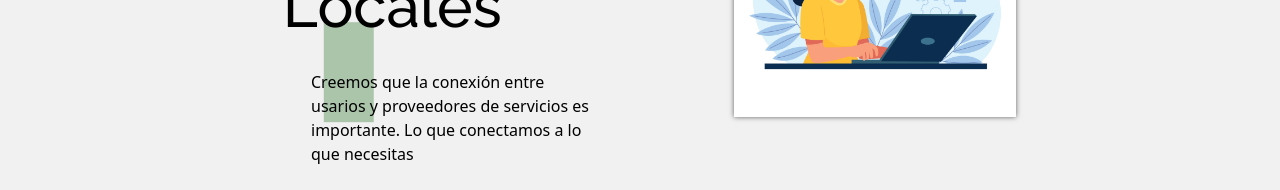
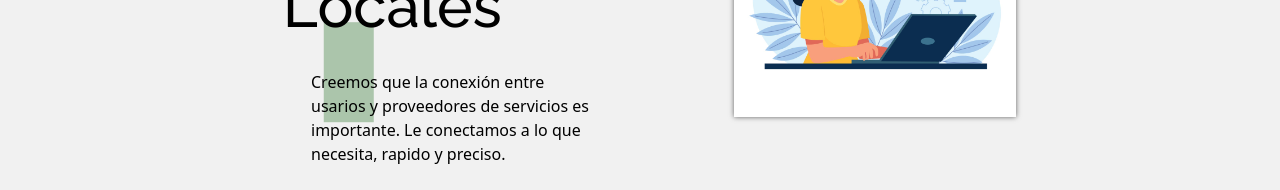
Before and after one commit to lhosorioq/servicioslocales, a React (Create React App) app in the folder client/: page / in a window 1280 px wide. Shown: the part 261-451 px from the top of the page. Built offline with nearby package versions, Linux system fonts and the light colour scheme; no server answers.

Commit message:
Cambio mensaje Home

```diff
--- a/client/src/components/Home/Home.jsx
+++ b/client/src/components/Home/Home.jsx
@@ -98,8 +98,8 @@ const Home = () => {
                 </Titulo>
                 <Descripcion>
                     Creemos que la conexión entre usarios y proveedores de
-                    servicios es importante. Lo que conectamos a lo que
-                    necesitas
+                    servicios es importante. Le conectamos a lo que
+                    necesita, rapido y preciso.
                 </Descripcion>
                 <Informacion>
                     <Button
```
